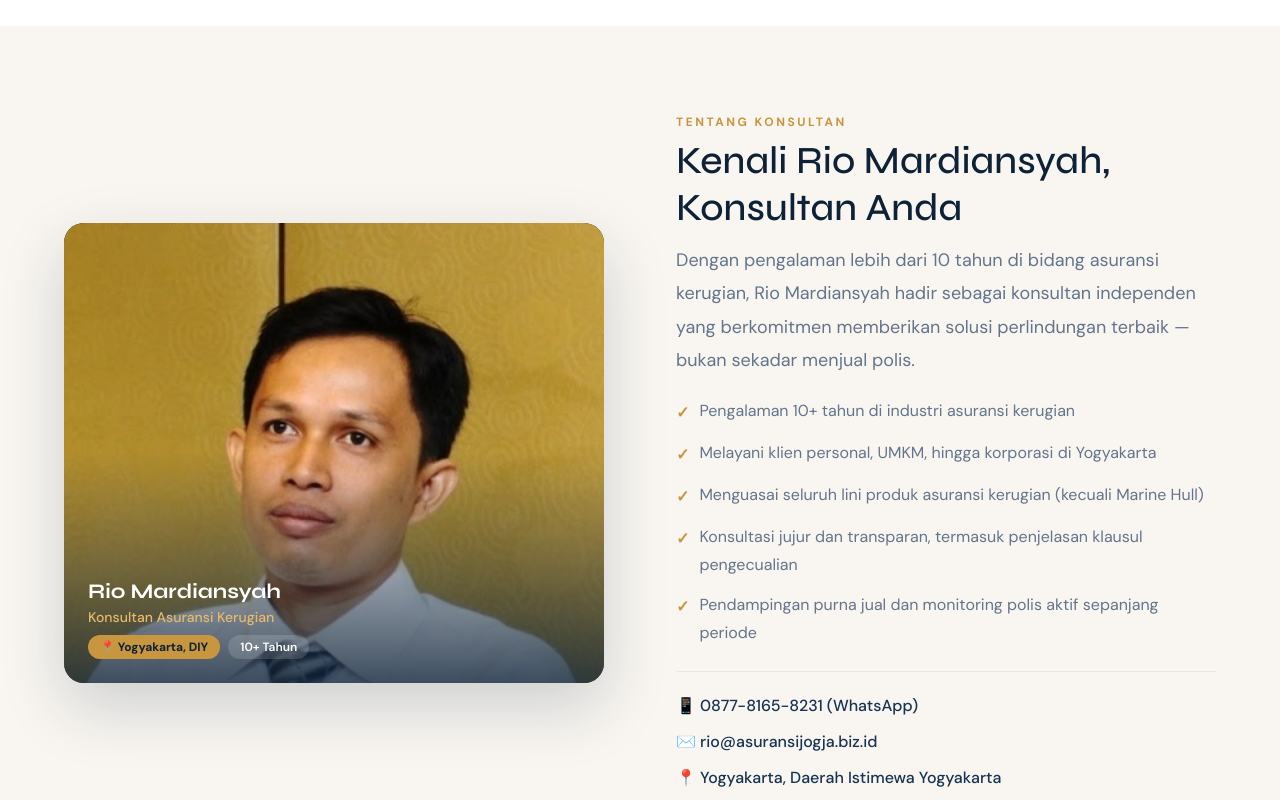
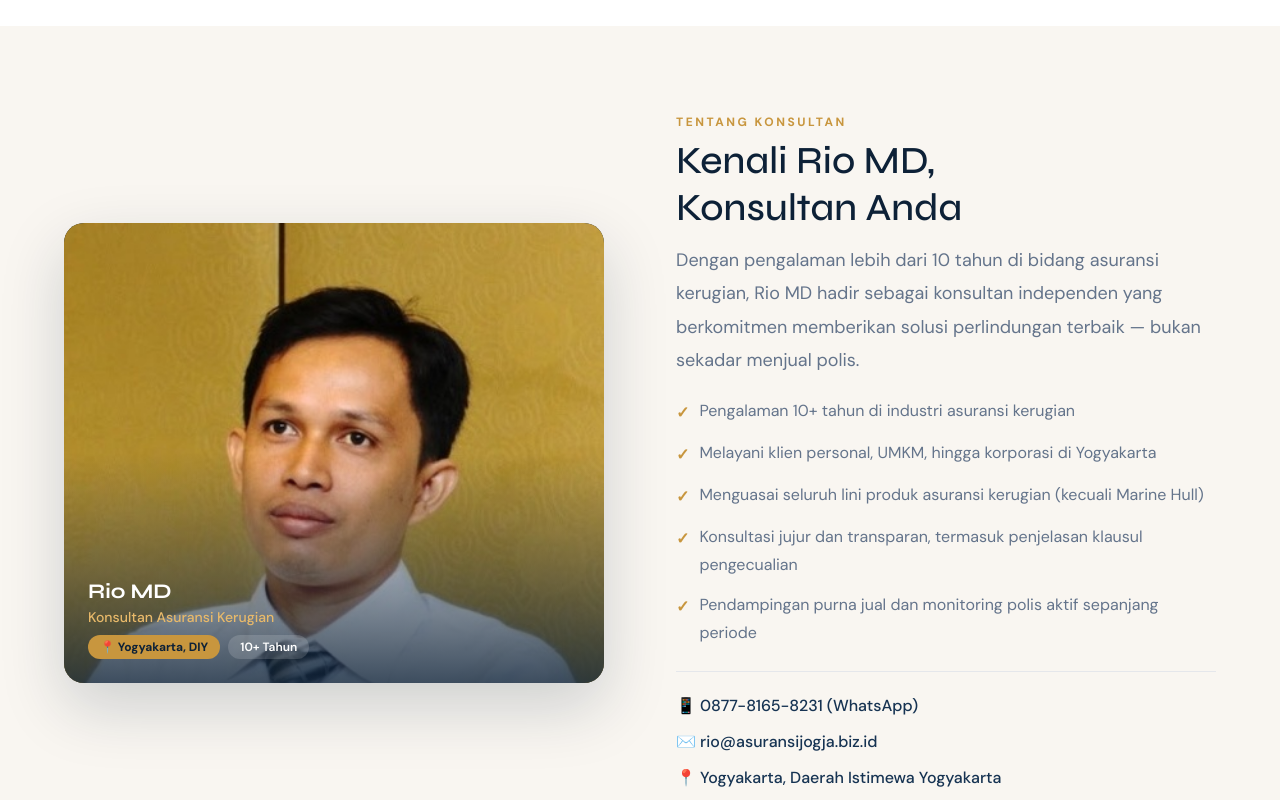
Before and after one commit to Rio2612/Jogjaasuransi, a Next.js app: page / in a window 1280 px wide. Shown: the part 4640-5440 px from the top of the page. Built offline with nearby package versions, Linux system fonts and the light colour scheme; no server answers.

Commit message:
Add files via upload

```diff
--- a/src/app/artikel/bengkel-rekanan-asuransi-jogja/page.tsx
+++ b/src/app/artikel/bengkel-rekanan-asuransi-jogja/page.tsx
@@ -44,7 +44,7 @@ const schemaArtikel = {
   "headline": "Bengkel Rekanan Asuransi di Jogja: Panduan Memilih yang Tepat",
   "description": "Panduan memilih bengkel rekanan asuransi yang tepat di Yogyakarta untuk proses klaim yang lancar.",
   "url": "https://asuransijogja.biz.id/artikel/bengkel-rekanan-asuransi-jogja",
-  "author": { "@type": "Person", "name": "Rio Mardiansyah" },
+  "author": { "@type": "Person", "name": "Rio MD" },
   "publisher": { "@type": "Organization", "name": "Asuransi Jogja", "url": "https://asuransijogja.biz.id" },
   "inLanguage": "id-ID",
 };
--- a/src/app/artikel/cara-klaim-asuransi-mobil/page.tsx
+++ b/src/app/artikel/cara-klaim-asuransi-mobil/page.tsx
@@ -96,7 +96,7 @@ const schemaArtikel = {
   "headline": "Cara Klaim Asuransi Mobil: Panduan Lengkap Step-by-Step",
   "description": "Panduan lengkap cara klaim asuransi kendaraan di Yogyakarta — dokumen, langkah, dan tips agar klaim tidak ditolak.",
   "url": "https://asuransijogja.biz.id/artikel/cara-klaim-asuransi-mobil",
-  "author": { "@type": "Person", "name": "Rio Mardiansyah" },
+  "author": { "@type": "Person", "name": "Rio MD" },
   "publisher": { "@type": "Organization", "name": "Asuransi Jogja", "url": "https://asuransijogja.biz.id" },
   "inLanguage": "id-ID",
   "mainEntityOfPage": { "@type": "WebPage", "@id": "https://asuransijogja.biz.id/artikel/cara-klaim-asuransi-mobil" },
@@ -158,7 +158,7 @@ export default function CaraKlaimMobilPage() {
                   <div className="bg-navy text-gold font-heading font-bold text-sm w-10 h-10 rounded-full flex items-center justify-center">{l.no}</div>
                 </div>
                 <div>
-                  <div className="font-heading text-navy font-bold text-[1.05rem] mb-2 flex items-center gap-2">{l.icon} {l.judul}</div>
+                  <div className="font-heading text-navy font-bold text-lg mb-2 flex items-center gap-2">{l.icon} {l.judul}</div>
                   <p className="text-base leading-[1.8] text-[#64748B]">{l.isi}</p>
                 </div>
               </div>
--- a/src/app/artikel/cara-menghitung-nilai-asuransi/page.tsx
+++ b/src/app/artikel/cara-menghitung-nilai-asuransi/page.tsx
@@ -64,7 +64,7 @@ const schemaArtikel = {
   "headline": "Cara Menghitung Nilai Asuransi yang Tepat – Hindari Underinsurance",
   "description": "Panduan lengkap cara menghitung nilai pertanggungan asuransi yang benar untuk kendaraan, properti, dan aset bisnis.",
   "url": "https://asuransijogja.biz.id/artikel/cara-menghitung-nilai-asuransi",
-  "author": { "@type": "Person", "name": "Rio Mardiansyah" },
+  "author": { "@type": "Person", "name": "Rio MD" },
   "publisher": { "@type": "Organization", "name": "Asuransi Jogja", "url": "https://asuransijogja.biz.id" },
   "inLanguage": "id-ID",
 };
--- a/src/app/artikel/pentingnya-asuransi-dunia-usaha-jogja/page.tsx
+++ b/src/app/artikel/pentingnya-asuransi-dunia-usaha-jogja/page.tsx
@@ -44,7 +44,7 @@ const schemaArtikel = {
   "headline": "Pentingnya Asuransi di Dunia Usaha Yogyakarta",
   "description": "Panduan risiko usaha di Yogyakarta dan jenis asuransi bisnis yang dibutuhkan UMKM dan korporasi.",
   "url": "https://asuransijogja.biz.id/artikel/pentingnya-asuransi-dunia-usaha-jogja",
-  "author": { "@type": "Person", "name": "Rio Mardiansyah" },
+  "author": { "@type": "Person", "name": "Rio MD" },
   "publisher": { "@type": "Organization", "name": "Asuransi Jogja", "url": "https://asuransijogja.biz.id" },
   "inLanguage": "id-ID",
 };
--- a/src/app/layout.tsx
+++ b/src/app/layout.tsx
@@ -79,8 +79,8 @@ export default function RootLayout({ children }: Readonly<{ children: React.Reac
         "alternateName": "AsuransiJogja.biz.id",
         "description": "Konsultan asuransi kerugian independen di Yogyakarta dengan pengalaman 10+ tahun.",
         "url": BASE_URL,
-        "telephone": "+628778165823",
-        "email": "rio@asuransijogja.biz.id",
+        "telephone": "+6208131556592",
+        "email": "marketing.btm@gmail.com",
         "founder": { "@type": "Person", "name": "Rio MD" },
         "address": {
           "@type": "PostalAddress",
@@ -107,7 +107,7 @@ export default function RootLayout({ children }: Readonly<{ children: React.Reac
             { "@type": "Offer", "itemOffered": { "@type": "Service", "name": "Surety Bond", "url": `${BASE_URL}/asuransi-surety-bond` } },
           ],
         },
-        "sameAs": [`https://wa.me/628778165823`],
+        "sameAs": [`https://wa.me/6208131556592`],
       },
       {
         "@type": "WebSite",
--- a/src/components/sections/About.tsx
+++ b/src/components/sections/About.tsx
@@ -13,7 +13,7 @@ export default function About() {
 
           <Image
             src="/rio-mardiansyah.jpg"
-            alt="Rio Mardiansyah – Konsultan Asuransi Kerugian Yogyakarta"
+            alt="Rio MD – Konsultan Asuransi Kerugian Yogyakarta"
             fill
             className="object-cover object-top"
             sizes="(max-width: 768px) 100vw, 50vw"
@@ -22,7 +22,7 @@ export default function About() {
 
           {/* Badge nama di atas foto */}
           <div className="absolute bottom-0 left-0 right-0 z-20 px-6 pb-6 pt-10">
-            <div className="font-heading text-white text-[1.3rem] font-bold leading-tight">Rio Mardiansyah</div>
+            <div className="font-heading text-white text-[1.3rem] font-bold leading-tight">Rio MD</div>
             <div className="text-gold2 text-sm font-medium mt-0.5">Konsultan Asuransi Kerugian</div>
             <div className="flex items-center gap-2 mt-2 flex-wrap">
               <span className="bg-gold text-navy text-xs font-bold px-3 py-1 rounded-full">📍 Yogyakarta, DIY</span>
@@ -35,10 +35,10 @@ export default function About() {
         <div>
           <div className="text-xs font-bold tracking-[2.5px] uppercase text-gold mb-2">Tentang Konsultan</div>
           <h2 className="font-heading text-[clamp(1.9rem,3vw,2.9rem)] leading-[1.22] text-navy">
-            Kenali Rio Mardiansyah,<br />Konsultan Anda
+            Kenali Rio MD,<br />Konsultan Anda
           </h2>
           <p className="text-lg leading-[1.85] text-[#64748B] max-w-[560px] mt-3">
-            Dengan pengalaman lebih dari 10 tahun di bidang asuransi kerugian, Rio Mardiansyah hadir sebagai konsultan independen yang berkomitmen memberikan solusi perlindungan terbaik — bukan sekadar menjual polis.
+            Dengan pengalaman lebih dari 10 tahun di bidang asuransi kerugian, Rio MD hadir sebagai konsultan independen yang berkomitmen memberikan solusi perlindungan terbaik — bukan sekadar menjual polis.
           </p>
           <ul className="flex flex-col gap-3 mt-5">
             {[
--- a/src/components/sections/Footer.tsx
+++ b/src/components/sections/Footer.tsx
@@ -39,7 +39,7 @@ export default function Footer() {
         </div>
       </div>
       <div className="pt-5 flex justify-between items-center flex-wrap gap-3">
-        <div className="text-[0.88rem] text-white/55">© 2025 Asuransi Jogja – Rio Mardiansyah. Seluruh hak cipta dilindungi.</div>
+        <div className="text-[0.88rem] text-white/55">© 2025 Asuransi Jogja – Rio MD. Seluruh hak cipta dilindungi.</div>
         <div className="text-[0.88rem] text-white/55">Konsultan Asuransi Kerugian Independen · Yogyakarta</div>
       </div>
     </footer>
```
